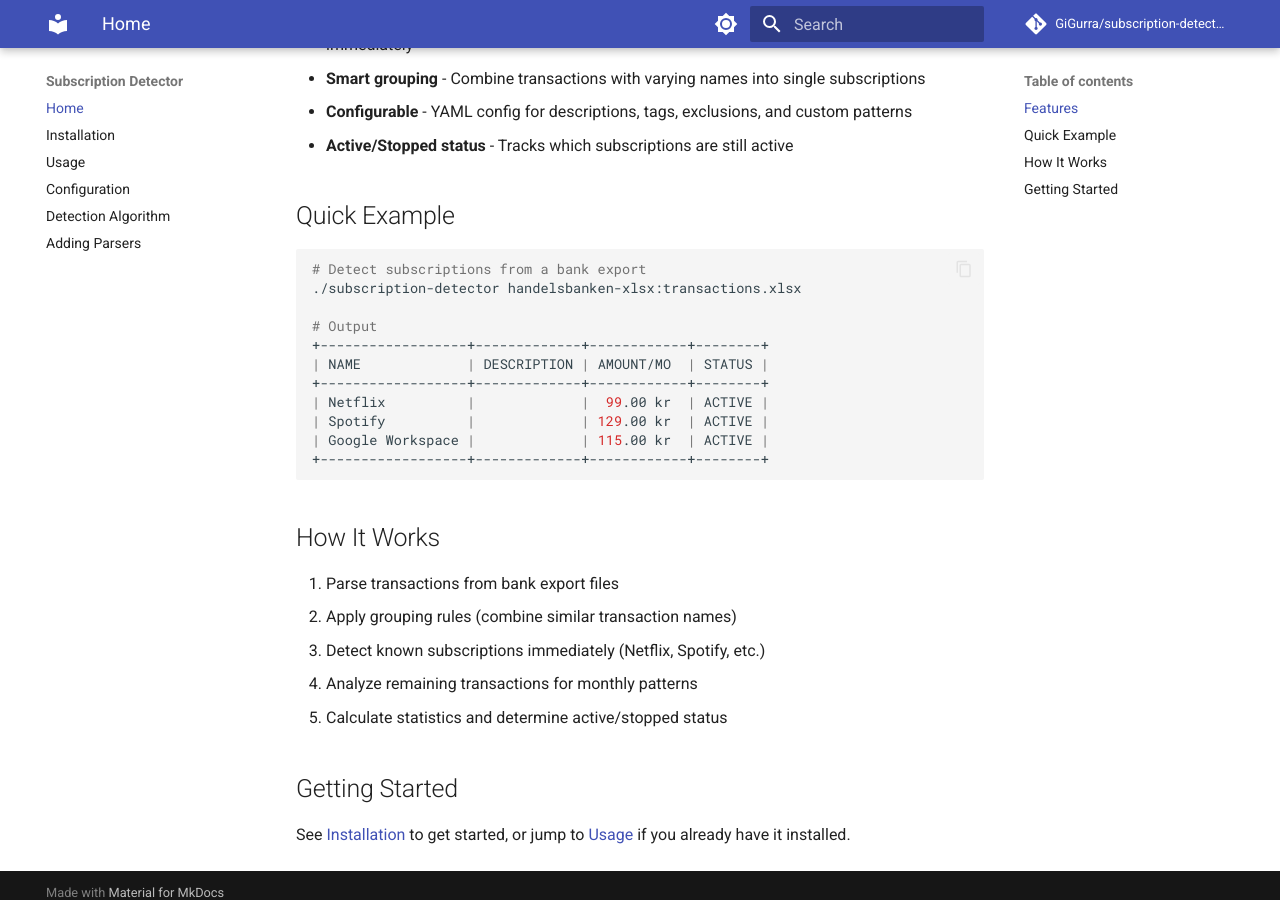
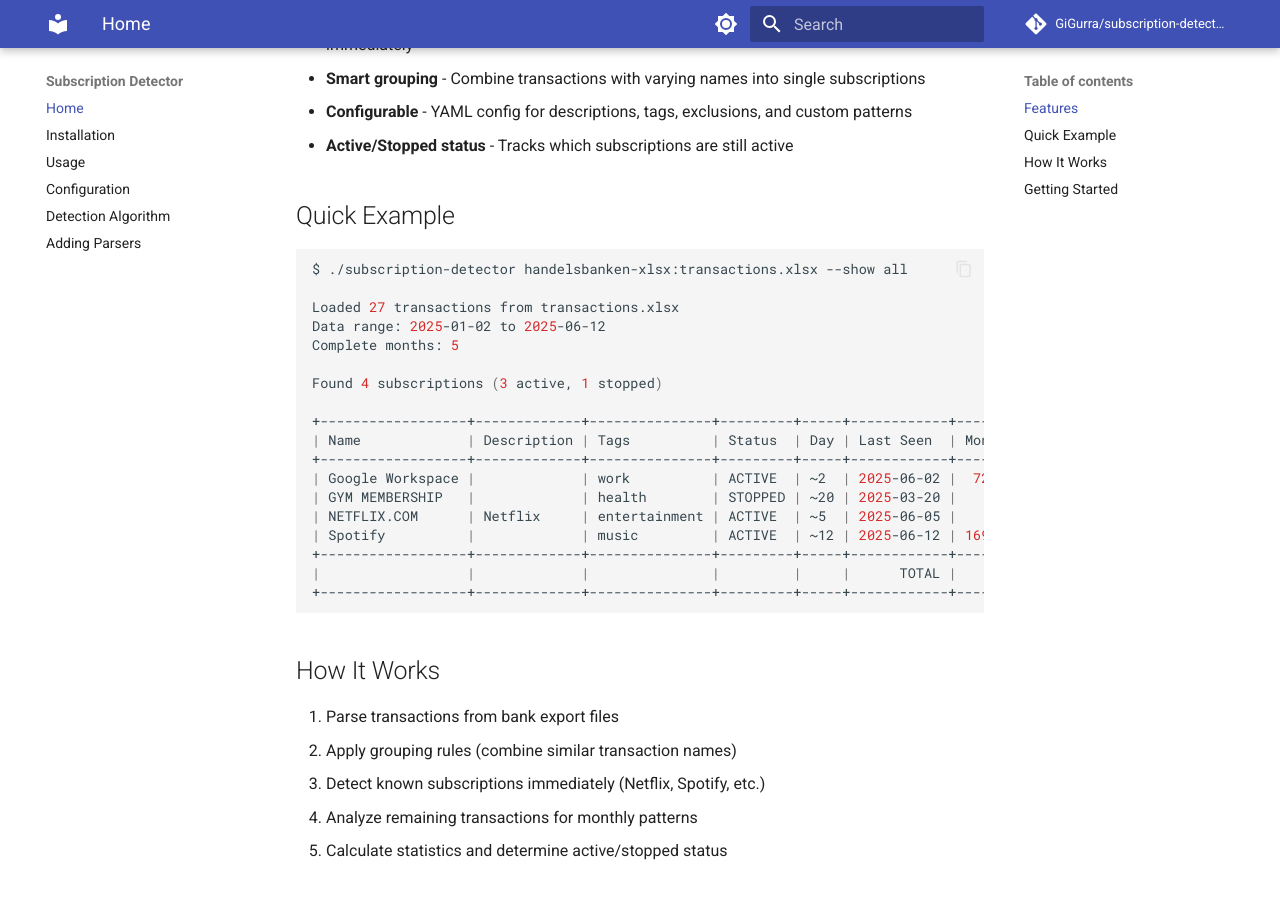
Before and after one commit to GiGurra/subscription-detector, an MkDocs documentation site: the page built from docs/index.md, in a window 1280 px wide and 900 px high, scrolled down 357 px. Built offline with MkDocs 1.6.1 and Material for MkDocs 9.7.7, drawn with Linux system fonts in a browser that asks for light colours; comment, search, counter and statistics services are not loaded.

Commit message:
Update docs home with representative output example

````diff
--- a/docs/index.md
+++ b/docs/index.md
@@ -14,17 +14,24 @@ A CLI tool to detect recurring monthly subscriptions from bank transaction expor
 ## Quick Example
 
 ```bash
-# Detect subscriptions from a bank export
-./subscription-detector handelsbanken-xlsx:transactions.xlsx
+$ ./subscription-detector handelsbanken-xlsx:transactions.xlsx --show all
 
-# Output
-+------------------+-------------+------------+--------+
-| NAME             | DESCRIPTION | AMOUNT/MO  | STATUS |
-+------------------+-------------+------------+--------+
-| Netflix          |             |  99.00 kr  | ACTIVE |
-| Spotify          |             | 129.00 kr  | ACTIVE |
-| Google Workspace |             | 115.00 kr  | ACTIVE |
-+------------------+-------------+------------+--------+
+Loaded 27 transactions from transactions.xlsx
+Data range: 2025-01-02 to 2025-06-12
+Complete months: 5
+
+Found 4 subscriptions (3 active, 1 stopped)
+
++------------------+-------------+---------------+---------+-----+------------+------------+---------+
+| Name             | Description | Tags          | Status  | Day | Last Seen  | Monthly    | Yearly  |
++------------------+-------------+---------------+---------+-----+------------+------------+---------+
+| Google Workspace |             | work          | ACTIVE  | ~2  | 2025-06-02 |  72-76 kr  |  912 kr |
+| GYM MEMBERSHIP   |             | health        | STOPPED | ~20 | 2025-03-20 |    399 kr  |       - |
+| NETFLIX.COM      | Netflix     | entertainment | ACTIVE  | ~5  | 2025-06-05 |    199 kr  | 2388 kr |
+| Spotify          |             | music         | ACTIVE  | ~12 | 2025-06-12 | 169-179 kr | 2148 kr |
++------------------+-------------+---------------+---------+-----+------------+------------+---------+
+|                  |             |               |         |     |      TOTAL |    454 KR  | 5448 KR |
++------------------+-------------+---------------+---------+-----+------------+------------+---------+
 ```
 
 ## How It Works
````
